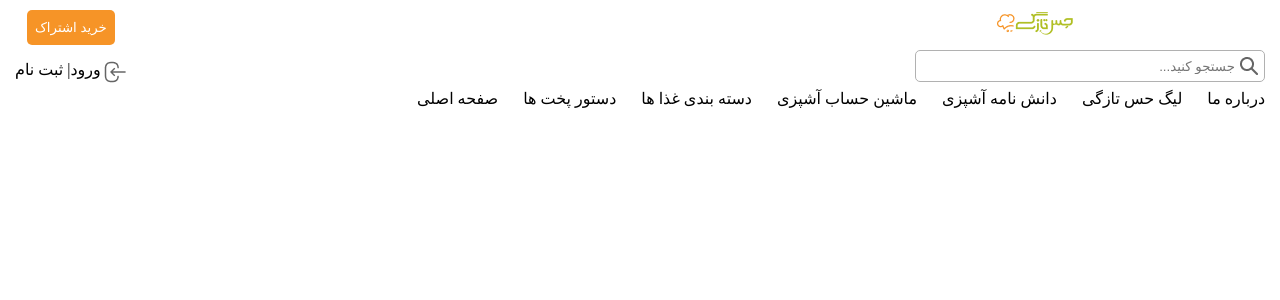
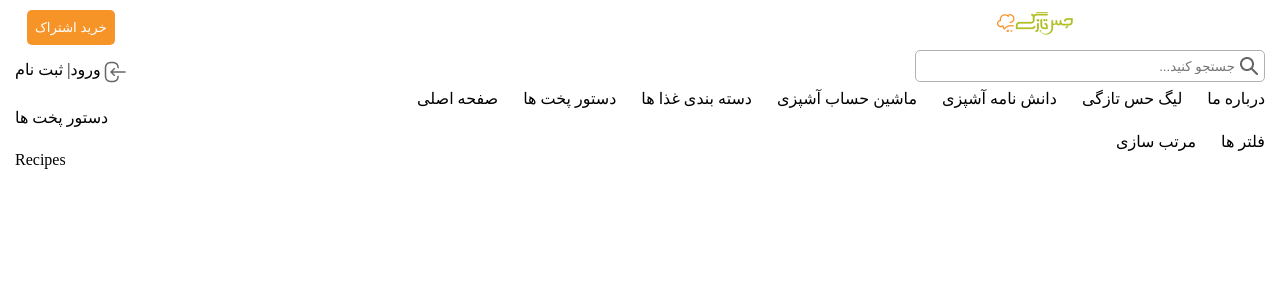
Before and after one commit to sediqullahbadakhsh/recipes, a React (Vite) app: page / in a window 1280 px wide. Shown: the top 300 px of the page. Built offline with nearby package versions, Linux system fonts and the light colour scheme.

Commit message:
create main page boiler plate

```diff
--- a/src/App.jsx
+++ b/src/App.jsx
@@ -1,6 +1,7 @@
 import { useState } from "react";
 import "./App.css";
 import Header from "./components/Header";
+import Items from "./components/Items";
 import Navbar from "./components/Navbar";
 
 function App() {
@@ -8,6 +9,7 @@ function App() {
     <div>
       <Header />
       <Navbar />
+      <Items />
     </div>
   );
 }
--- /dev/null
+++ b/src/assets/style/Items.css
@@ -0,0 +1,12 @@
+.container {
+  display: flex;
+  flex-direction: column;
+  justify-content: right;
+}
+
+.hidden {
+  display: none;
+}
+.active {
+  display: block;
+}
--- /dev/null
+++ b/src/components/Filters.jsx
@@ -0,0 +1,4 @@
+const Filters = () => {
+  return <div>Filters</div>;
+};
+export default Filters;
--- /dev/null
+++ b/src/components/Items.jsx
@@ -0,0 +1,38 @@
+import { useState } from "react";
+
+import Filters from "./Filters";
+import Recipes from "./Recipes";
+import Sorts from "./Sorts";
+import "../assets/style/Items.css";
+
+const Items = () => {
+  const [activeFilter, setActiveFilter] = useState(false);
+  const [activeSort, setActiveSort] = useState(false);
+  return (
+    <div>
+      <div>دستور پخت ها</div>
+      <ul>
+        <li onClick={() => setActiveSort(!activeSort)}>مرتب سازی</li>
+        <li onClick={() => setActiveFilter(!activeFilter)}>فلتر ها</li>
+      </ul>
+      <div className="container">
+        <div className="main-container">
+          <div className={`sort-container ${activeSort ? "active" : "hidden"}`}>
+            <Sorts />
+          </div>
+          <div className={`recipe-container `}>
+            <Recipes />
+          </div>
+        </div>
+        <div
+          className={`filter-container hidden ${
+            activeFilter ? "active" : "hidden"
+          }`}
+        >
+          <Filters />
+        </div>
+      </div>
+    </div>
+  );
+};
+export default Items;
--- /dev/null
+++ b/src/components/Recipes.jsx
@@ -0,0 +1,4 @@
+const Recipes = () => {
+  return <div>Recipes</div>;
+};
+export default Recipes;
--- /dev/null
+++ b/src/components/Sorts.jsx
@@ -0,0 +1,4 @@
+const Sorts = () => {
+  return <div>Sorts</div>;
+};
+export default Sorts;
```
